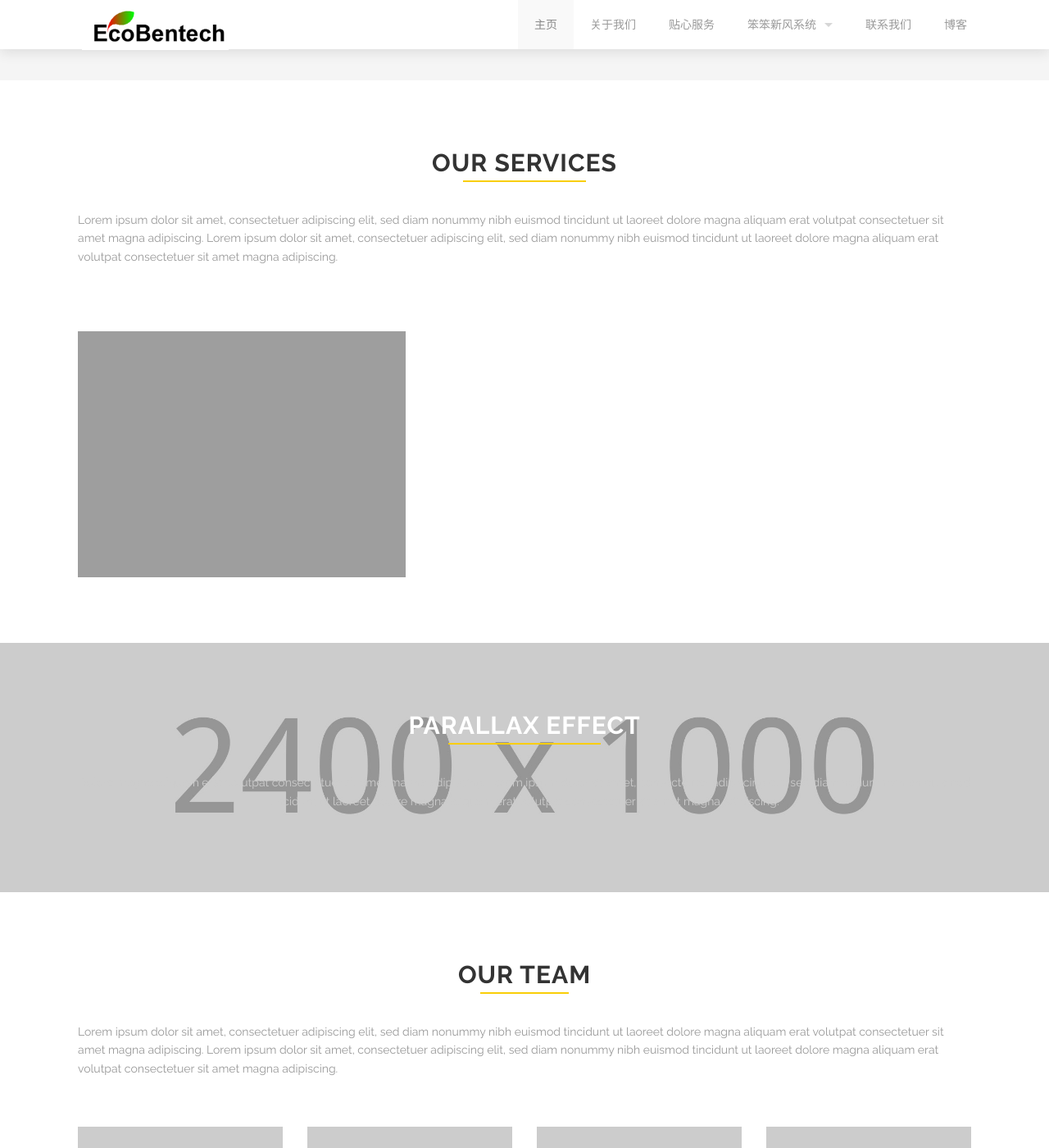
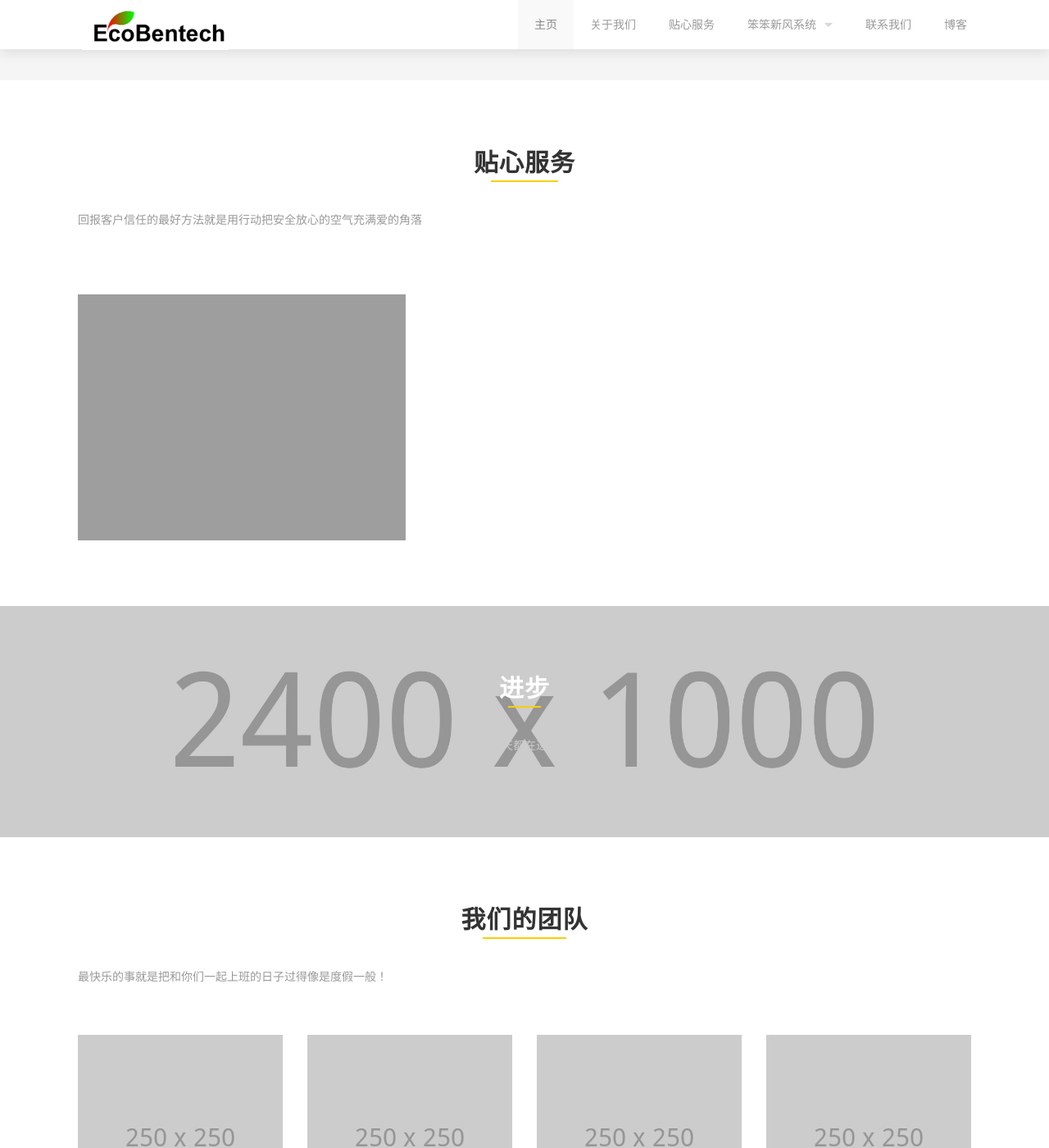
Before and after one commit to braveheart007/braveheart007.github.io, a Jekyll site: the page built from index.html, in a window 1280 px wide and 1400 px high, scrolled down 1327 px. Shown: the whole window at 82% size. Built offline with Jekyll 4.4.1, drawn with Linux system fonts in a browser that asks for light colours.

Commit message:
Update index.html

```diff
--- a/index.html
+++ b/index.html
@@ -235,10 +235,10 @@
 <div class='full'>
   <div class='row'>
     <div class='large-12 columns'>
-      {% include section-header.html title="Our services" %}
+      {% include section-header.html title="贴心服务" %}
       <div class='spacing'></div>
       <p>
-        Lorem ipsum dolor sit amet, consectetuer adipiscing elit, sed diam nonummy nibh euismod tincidunt ut laoreet dolore magna aliquam erat volutpat consectetuer sit amet magna adipiscing. Lorem ipsum dolor sit amet, consectetuer adipiscing elit, sed diam nonummy nibh euismod tincidunt ut laoreet dolore magna aliquam erat volutpat consectetuer sit amet magna adipiscing.
+        回报客户信任的最好方法就是用行动把安全放心的空气充满爱的角落
       </p>
       <div class='three spacing'></div>
     </div>
@@ -268,10 +268,10 @@
 <div class='full parallax' style='background-image: url(images/@stock/milestone-bg.jpg); color: #fff;'>
   <div class='row'>
     <div class='large-12 columns'>
-      {% include section-header.html title="Parallax effect" color="#fff" %}
+      {% include section-header.html title="进步" color="#fff" %}
       <div class='spacing'></div>
       <p class='centered-text' style='color: #ccc;'>
-        Dolore magna aliquam erat volutpat consectetuer sit amet magna adipiscing. Lorem ipsum dolor sit amet, consectetuer adipiscing elit, sed diam nonummy nibh euismod tincidunt ut laoreet dolore magna aliquam erat volutpat consectetuer sit amet magna adipiscing.
+        每天都在进步
       </p>
       <div class='two spacing'></div>
     </div>
@@ -294,10 +294,10 @@
 <div class='full'>
   <div class='row'>
     <div class='large-12 columns'>
-      {% include section-header.html title="Our team" %}
+      {% include section-header.html title="我们的团队" %}
       <div class='spacing'></div>
       <p>
-        Lorem ipsum dolor sit amet, consectetuer adipiscing elit, sed diam nonummy nibh euismod tincidunt ut laoreet dolore magna aliquam erat volutpat consectetuer sit amet magna adipiscing. Lorem ipsum dolor sit amet, consectetuer adipiscing elit, sed diam nonummy nibh euismod tincidunt ut laoreet dolore magna aliquam erat volutpat consectetuer sit amet magna adipiscing.
+        最快乐的事就是把和你们一起上班的日子过得像是度假一般！
       </p>
       <div class='two spacing'></div>
     </div>
```
